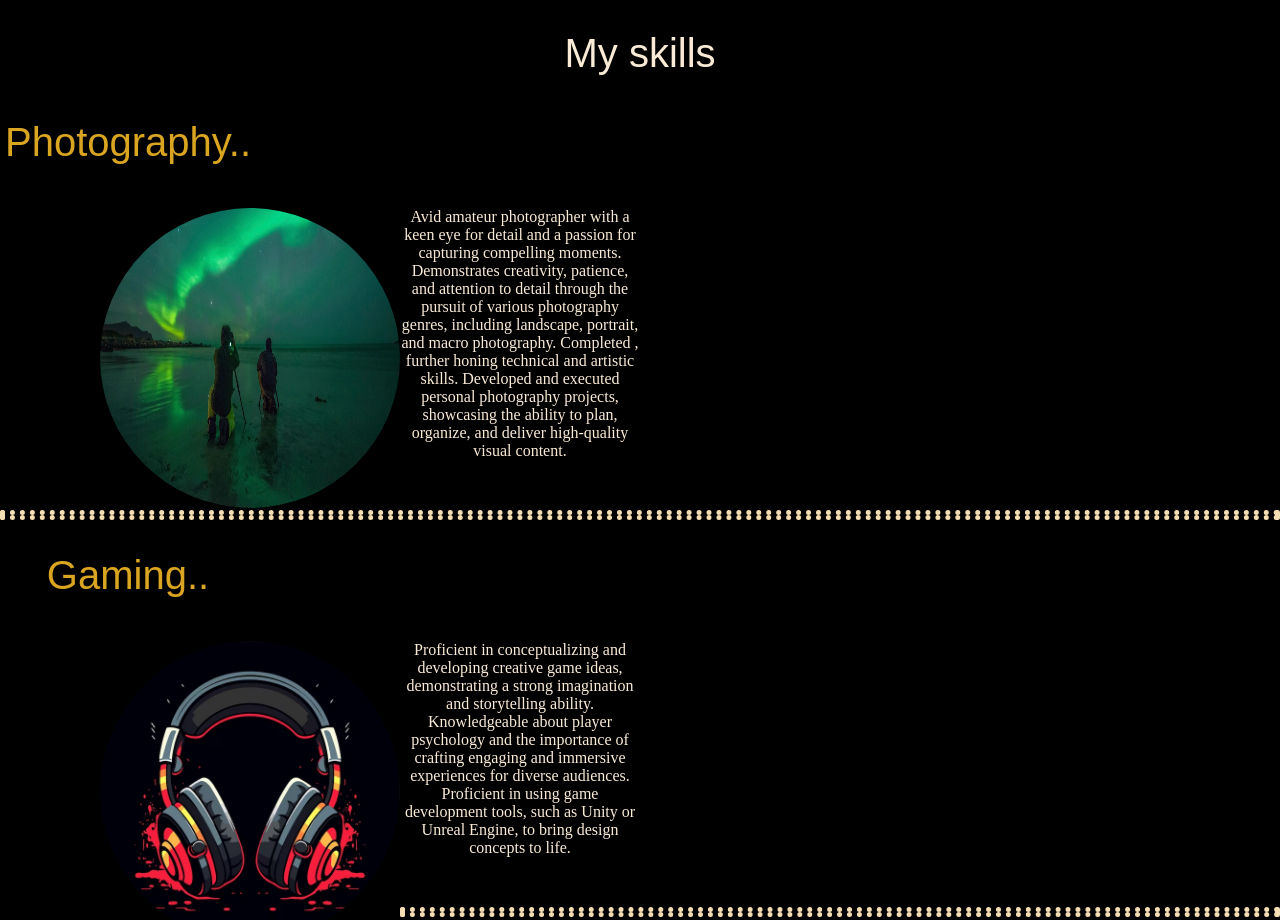
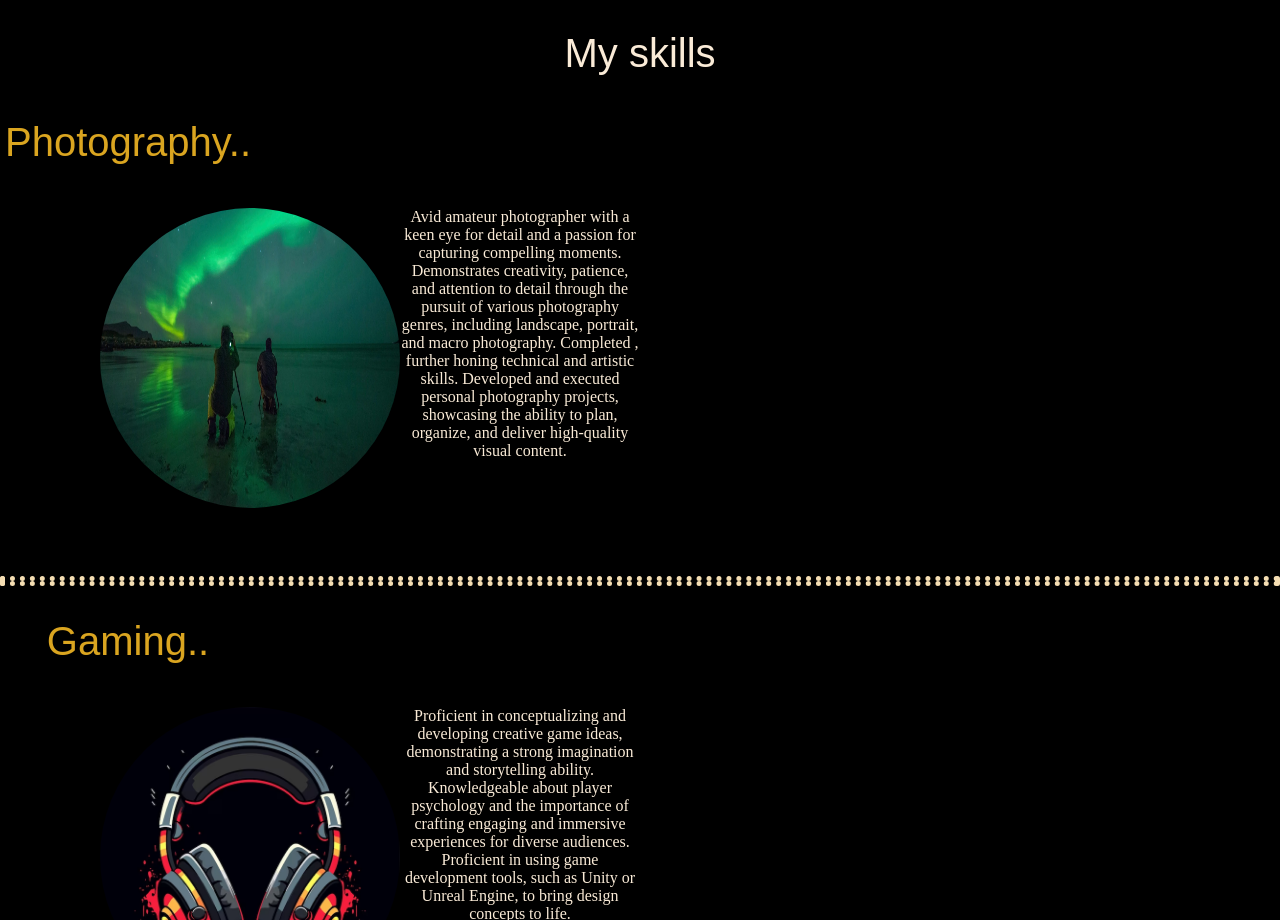
Before and after one commit to 656865114115104/html-full, a plain HTML site: page index.html in a window 1280 px wide. Shown: the part 1540-2460 px from the top of the page. Drawn offline with Linux system fonts and the light colour scheme.

Commit message:
Update style.css

```diff
--- a/style.css
+++ b/style.css
@@ -99,6 +99,9 @@ hr{
 
 
 }
+.photography{
+    padding-bottom: 50px;
+}
 .Gaming{
     margin-top: 15%;
 }
```
